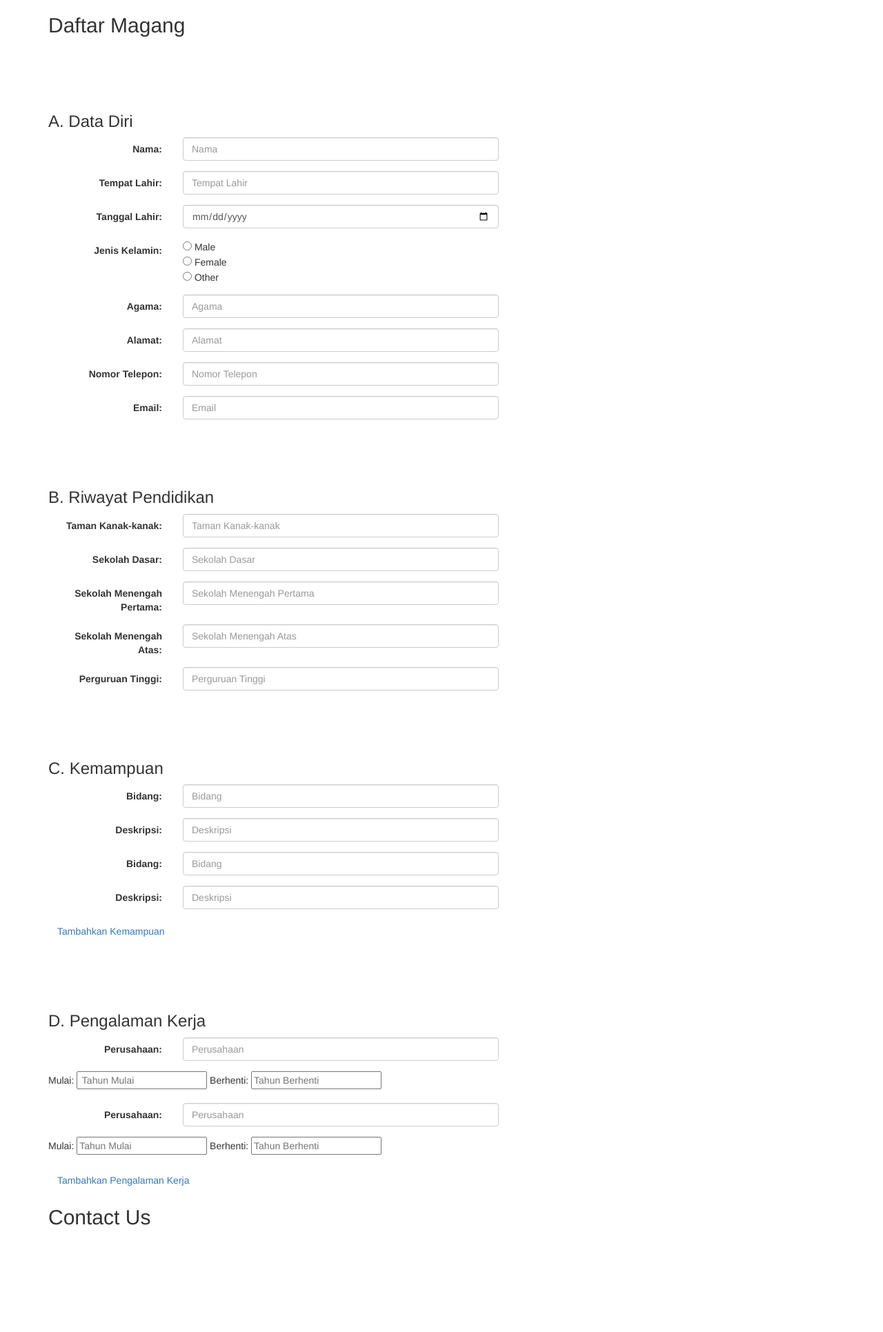
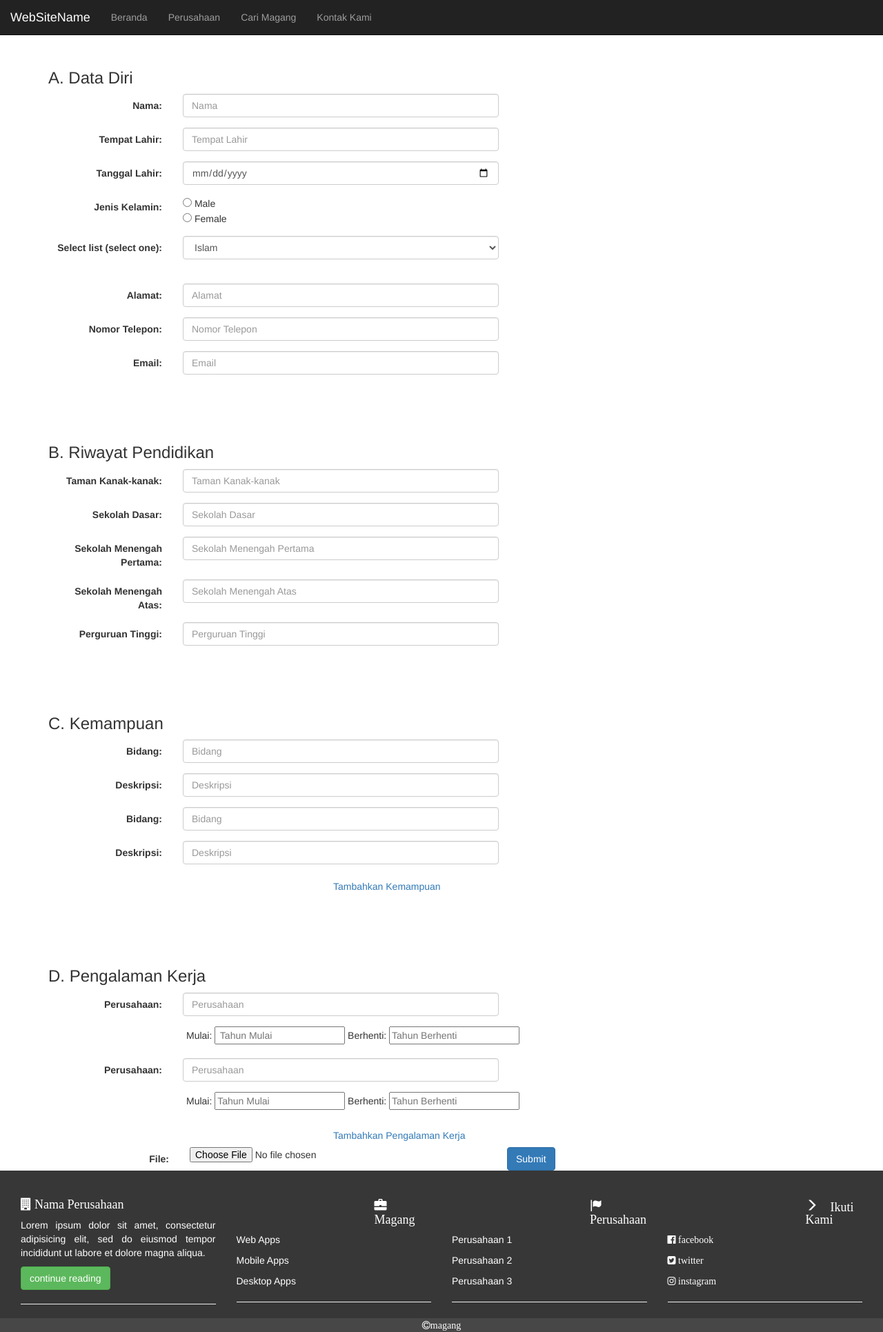
Before and after one commit to athmaula/ProjectMagang, a PHP site: page /apply.php in a window 1280 px wide. Shown: the whole page at 69% size. Before the commit the page ends 1776 px from the top, so only its background shows below. Run offline with PHP 8.4, Linux system fonts and the light colour scheme; some libraries are stand-ins or nearby versions.

Commit message:
apply.php

```diff
--- a/apply.php
+++ b/apply.php
@@ -1,19 +1,8 @@
-<!DOCTYPE html>
-<html>
-	<head>
-		<title>Apply</title>
-   		<link rel="stylesheet" type="text/css" href="bootstrap/css/bootstrap.min.css">
-		<link rel="stylesheet" type="text/css" href="main.css">
-	</head>
+<?php
+    include_once "header.php";
+?>
 
-	<body>
 		<div class="container">
-			<div class="head">
-
-					<h2>Daftar Magang</h2>
-
-			</div>
-
 			<div class="row">
 				<div class="col-xs-12 col-md-12">
 					<form class="form-horizontal" action=" formulir.html" method="get">
@@ -44,26 +33,33 @@
   				<div class="col-sm-5">
 					<input type="radio" name="gender" value="male"> Male<br>
 					<input type="radio" name="gender" value="female"> Female<br>
-					<input type="radio" name="gender" value="other"> Other
 				</div>
 			</div>
 
-			<div class="form-group">
-    			<label class="control-label col-sm-2" for="agama">Agama:</label>
-    			<div class="col-sm-5">
-      				<input type="text" name="agama" class="form-control" placeholder="Agama">
-    			</div>
-  			</div>
+            <div class="form-group">
+                <label for="sel1" class="control-label col-sm-2">Select list (select one):</label>
+                <div class="col-sm-5">
+                    <select class="form-control" id="sel1">
+                        <option>Islam</option>
+                        <option>Kristen</option>
+                        <option>Katolik</option>
+                        <option>Hindu</option>
+                        <option>Budha</option>
+                        <option>Kong Hu Cu</option>
+                    </select>
+                    <br>
+                </div>
+            </div>
 
 			<div class="form-group">
-    			<label class="control-label col-sm-2" for="agama">Alamat:</label>
+    			<label class="control-label col-sm-2" for="alamat">Alamat:</label>
     			<div class="col-sm-5">
       				<input type="text" name="alamat" class="form-control" placeholder="Alamat">
     			</div>
   			</div>
 
 			<div class="form-group">
-    			<label class="control-label col-sm-2" for="agama">Nomor Telepon:</label>
+    			<label class="control-label col-sm-2" for="nomortelepon">Nomor Telepon:</label>
     			<div class="col-sm-5">
       				<input type="tel" name="usrtel" class="form-control" placeholder="Nomor Telepon">
     			</div>
@@ -113,6 +109,7 @@
       				<input type="text" name="pt" class="form-control" placeholder="Perguruan Tinggi">
     			</div>
   			</div>
+        </div>
 
 		<div class="ability">
 			<h3>C. Kemampuan</h3>
@@ -144,7 +141,10 @@
     			</div>
   			</div>
 
+            <div class="plus">
 			<div class="link"><a class="btn btn-link">Tambahkan Kemampuan</a></div>
+            </div>
+        </div>
 
 		<div class="experience">
 			<h3>D. Pengalaman Kerja</h3>
@@ -173,12 +173,27 @@
 				Berhenti: <input type="text" name="berhenti" placeholder="Tahun Berhenti">
 			</span><br><br>
 
+            <div class="plus">
 			<div class="link"><a class="btn btn-link">Tambahkan Pengalaman Kerja</a></div>
+            </div>
+
 		</div>
 
-		<div class="footer">
-				<h2>Contact Us</h2>
-		</div>
+        <div class="attactment">
+            <label class="control-label col-sm-2">File:</label>
+            <div class="col-sm-5">
+                <input type="file" name="file">
+            </div>
+            <button class="btn btn-primary" name="submit">Submit</button>
+        </div>
 
-	</body>
-</html>
+
+
+        </div>
+        </div>
+        </div>
+
+
+<?php
+    include_once "footer.php";
+?>
--- a/asset/css/main.css
+++ b/asset/css/main.css
@@ -68,3 +68,13 @@ span{
 	background-color: green;
 	margin-top: 40px;
 }
+
+span
+{
+	margin-left: 200px;
+}
+
+.plus
+{
+	margin-left: 400px;
+}
```
